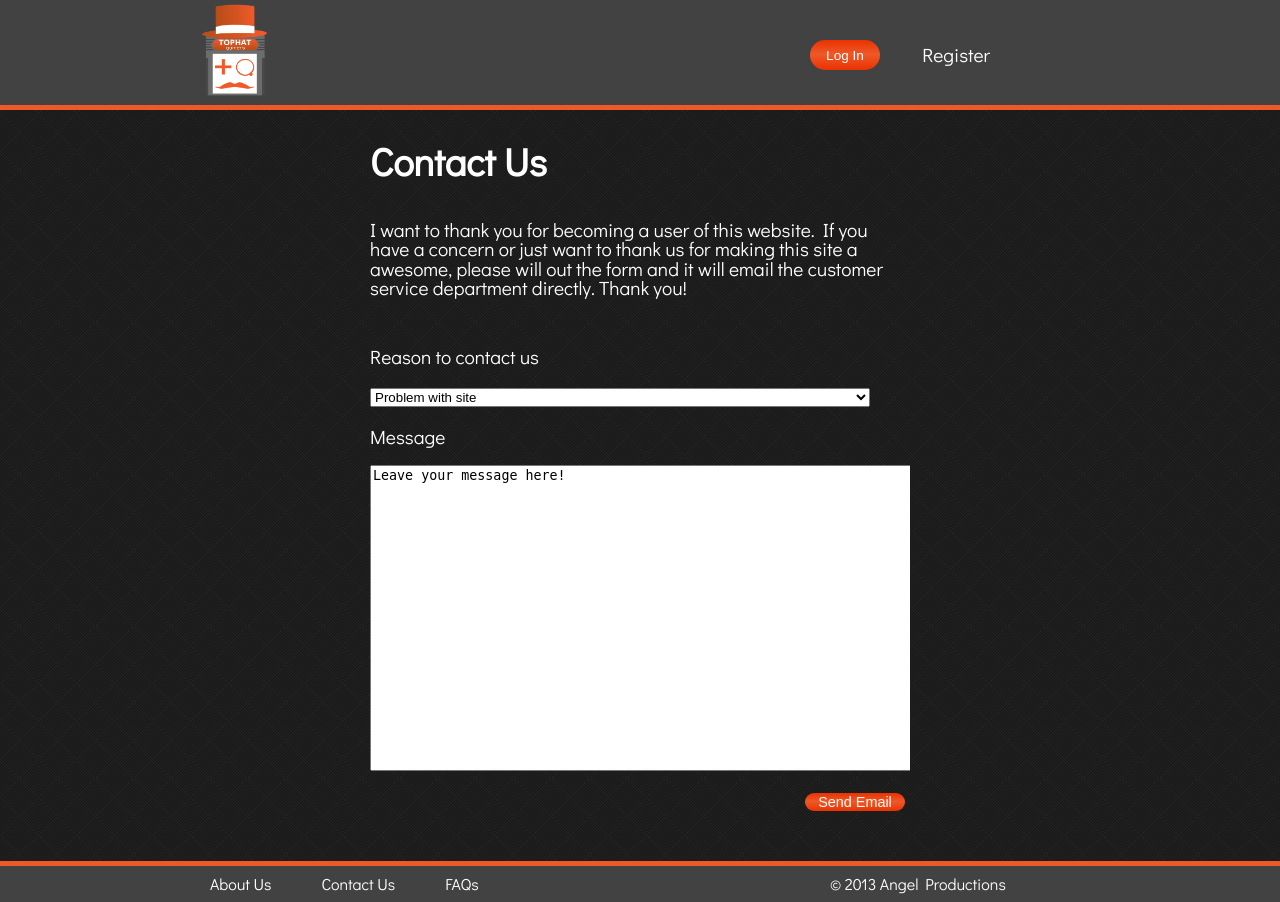
After one commit to AngelDiaz123/Tophat-Gamers-Web-Application, a CodeIgniter app: page /TophatGamers/index.php/contact in a window 1280 px wide. The commit adds this page. Run offline with CodeIgniter, Linux system fonts and the light colour scheme.

Commit message:
contact us added to code igniter
added the html and css to code igniter

```diff
--- /dev/null
+++ b/Tophat Gamers codeigniter/application/controllers/contact.php
@@ -0,0 +1,15 @@
+<?php if ( ! defined('BASEPATH')) exit('No direct script access allowed');
+
+class Contact extends CI_Controller {
+
+ function __construct(){
+    parent::__construct();
+ }
+
+  function index(){
+    $this->load->view('contact_view');
+  }
+
+}
+
+?>
--- /dev/null
+++ b/Tophat Gamers codeigniter/application/views/contact_view.php
@@ -0,0 +1,47 @@
+<!DOCTYPE html>
+<html>
+<head>
+	<title>Contact Us | Tophat Gamers</title>
+	<link href="images/favicon.ico" rel="icon" type="image/x-icon" />
+	<link href='http://fonts.googleapis.com/css?family=Open+Sans:400,700|Didact+Gothic' rel='stylesheet' type='text/css'>
+	<link rel="stylesheet" type="text/css" href="<?php echo base_url('css/main.css'); ?>">
+</head>
+<body>
+	<div class="top">
+		<a href="#" class="logo_link"><img src="<?php echo base_url('images/tophatGamers.png'); ?>" class="top_logo"></a>
+		<header>
+			<button class="top_login_button">Log In</button>
+			<a href="#" class="top_register_link">Register</a>
+		</header>
+	</div>
+	<div class="top_banner"></div>
+
+	<section class="contact_div">
+		<h1 class="contact_header">Contact Us</h1>
+		<p class="contact_one_linner">I want to thank you for becoming a user of this website.  If you have a concern or just want to thank us for making this site a awesome, please will out the form and it will email the customer service department directly.  Thank you!</p>
+		<form action="#" method="POST">
+			<p>Reason to contact us</p>
+			<select>
+				<option value="problem">Problem with site</option>
+				<option value="content">Issue with content</option>
+				<option value="thank">To thank us for the service</option>
+				<option value="other">Other</option>
+			</select>
+			<p>Message</p>
+			<textarea rows="20" cols="70">Leave your message here!</textarea>
+			<input type="submit" value="Send Email" class="contact_submit">
+		</form>
+	</section>
+
+	<div class="all_footer_banner"></div>
+	<div class="footer_background">
+		<footer>
+			<a href="#" class="about">About Us</a>
+			<a href="#" class="contact">Contact Us</a>
+			<a href="#" class="faq">FAQs</a>
+			<p class="copyright">&copy; 2013 Angel Productions</p>
+		</footer>
+	</div>
+
+</body>
+</html>
--- a/Tophat Gamers codeigniter/application/views/welcome_view.php
+++ b/Tophat Gamers codeigniter/application/views/welcome_view.php
@@ -63,7 +63,7 @@
 	<div class="footer_background">
 		<footer>
 			<a href="#" class="about">About Us</a>
-			<a href="#" class="contact">Contact Us</a>
+			<a href="<?php echo base_url('index.php/contact'); ?>" class="contact">Contact Us</a>
 			<a href="#" class="faq">FAQs</a>
 			<p class="copyright">&copy; 2013 Angel Productions</p>
 		</footer>
```
